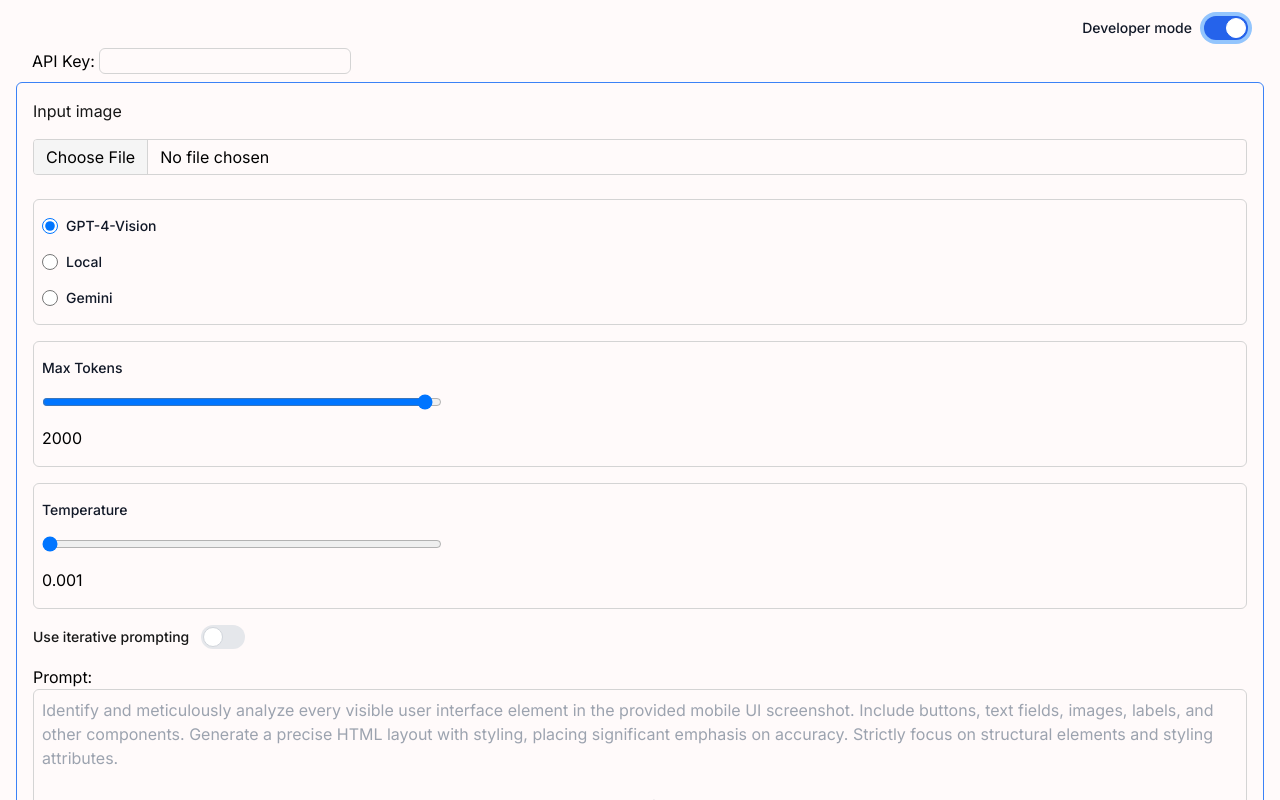
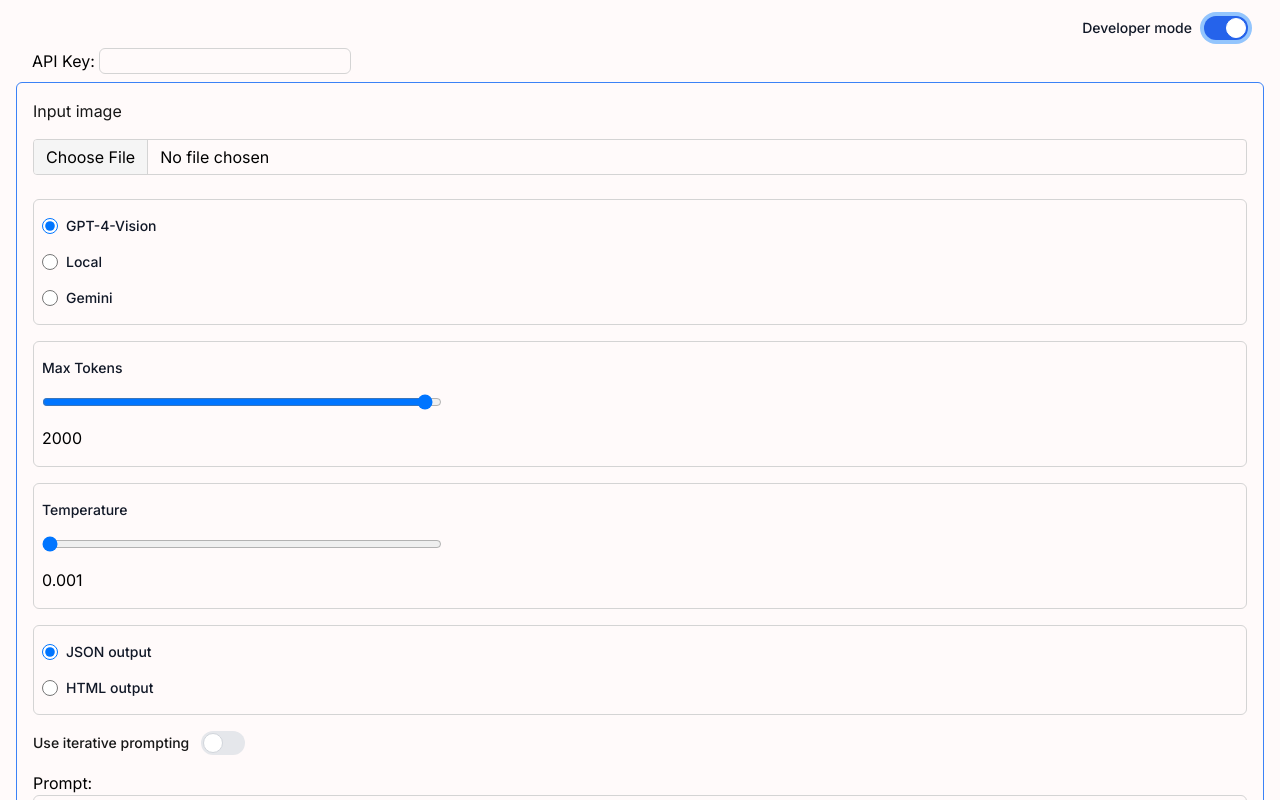
Before and after one commit to Eljowe/research-project-in-hci, a Next.js app: page / in a window 1280 px wide. Both pictures are taken after a click on the label "Developer mode". Shown: the top 800 px of the page. Built offline with nearby package versions, Linux system fonts and the light colour scheme.

Commit message:
json mode

```diff
--- a/app/page.tsx
+++ b/app/page.tsx
@@ -6,12 +6,14 @@ import CollapsibleContainer from "../components/CollapsibleContainer";
 import { useStore } from "./store/zustand";
 import { postImageAndPrompt } from "../services/promptService";
 import LoadingSpinner from "@/components/LoadingSpinner";
-import RadioMenu from "@/components/RadioMenu";
+import ModelRadioMenu from "@/components/ModelRadioMenu";
 import TemperatureSlider from "@/components/TemperatureSlider";
 import TokenSlider from "@/components/TokenSlider";
 import CopyButton from "@/components/CopyButton";
 import ClearPromptButton from "@/components/ClearPromptButton";
 import InsertDefaultPromptButton from "@/components/InsertDefaultPromptButton";
+import JSONRadioMenu from "@/components/JSONRadioMenu";
+import { json } from "stream/consumers";
 
 //For prompting inspiration: https://github.com/abi/screenshot-to-code/blob/main/backend/prompts/screenshot_system_prompts.py
 
@@ -58,6 +60,9 @@ const DEFAULT_ITERATIVE_PROMPT = `In this second iteration, your primary goal re
 
 Your goal is substantial improvement, with a particular emphasis on capturing the more complex styling aspects and the possible elements that were missed on the first iteration of the original mobile UI. While adhering to the guidelines provided in the first prompt, consider this iteration as an opportunity to refine and enhance not only accuracy but also the replication of intricate design details. Respond only with the generated HTML code and use entirely unique class names for the styles to prevent interference with the first iteration.`;
 
+const JSON_PROMPT = `i will provide you a screenshot of mobile user interface. I want you to list all the visible user interface components and elements to a list of json objects, add each element as its own node, so that no object has child elements. Use the format: Label: [type], Text: [text], BoundingBox from (x1, y1) to (x2, y2), where the boundingBox includes the coordinates of the elements top-left corner as the first coordinate pair and bottom-right corner the second coordinate pair, replace the variables with the approximation of their position on the screen, it does not matter if you are unable to give the exact precise values.
+Return only the list, no explanations, no additional information, nothing.`;
+
 //Code refactoring needed
 export default function Home() {
   const {
@@ -79,6 +84,8 @@ export default function Home() {
     setIterativeOutput,
     modelName,
     apiKey,
+    outputMode,
+    jsonOutput,
   } = useStore((state) => state);
 
   useEffect(() => {
@@ -118,7 +125,7 @@ export default function Home() {
     if (file) {
       await postImageAndPrompt(
         file,
-        prompt ? prompt : DEFAULT_PROMPT,
+        prompt ? prompt : outputMode === "JSON" ? JSON_PROMPT : DEFAULT_PROMPT,
         iterativePrompt ? iterativePrompt : DEFAULT_ITERATIVE_PROMPT,
         set,
         setGeneratedOutput,
@@ -128,6 +135,8 @@ export default function Home() {
         setIterativeOutput,
         modelName,
         apiKey,
+        jsonOutput,
+        outputMode,
       );
     }
   };
@@ -168,12 +177,13 @@ export default function Home() {
             />
             {developerMode && (
               <div className="flex flex-col space-y-4 pt-4">
-                <RadioMenu />
+                <ModelRadioMenu />
                 {!modelOnlineStatus && modelName == "Local" ? (
                   <h1 className="text-red-500">Local model is offline</h1>
                 ) : null}
                 <TokenSlider />
                 <TemperatureSlider />
+                <JSONRadioMenu />
                 <label className="inline-flex w-max cursor-pointer items-center">
                   <span className="me-3 text-sm font-medium text-neutral-900">Use iterative prompting</span>
                   <input
@@ -191,13 +201,18 @@ export default function Home() {
                     value={prompt ? prompt : ""}
                     onChange={(e) => set({ prompt: e.target.value })}
                     rows={10}
-                    placeholder={`${DEFAULT_PROMPT}`}
+                    placeholder={`${outputMode === "JSON" ? JSON_PROMPT : DEFAULT_PROMPT}`}
                     id="prompt"
                     className="w-[100%] rounded-md border border-neutral-300 bg-inherit p-2"
                   />
                   <div className="flex divide-x-2">
-                    <InsertDefaultPromptButton PROMPT={DEFAULT_PROMPT} promptType={"first"} />
-                    <CopyButton textToCopy={prompt ? prompt : DEFAULT_PROMPT} />
+                    <InsertDefaultPromptButton
+                      PROMPT={`${outputMode === "JSON" ? JSON_PROMPT : DEFAULT_PROMPT}`}
+                      promptType={"first"}
+                    />
+                    <CopyButton
+                      textToCopy={`${prompt ? prompt : outputMode === "JSON" ? JSON_PROMPT : DEFAULT_PROMPT}`}
+                    />
                     <ClearPromptButton promptType={"first"} />
                   </div>
                 </div>
@@ -264,6 +279,7 @@ export default function Home() {
             />
           ) : null}
         </div>
+        {outputMode === "HTML" && (
           <div className="flex w-full flex-wrap justify-center gap-2">
             <div
               className={`ml-0 flex ${useIterativePrompt ? "w-full md:w-[calc(50%-4px)]" : "w-full"} min-w-[350px] flex-col rounded-md border p-4`}
@@ -288,10 +304,20 @@ export default function Home() {
               </div>
             )}
           </div>
+        )}
+        {jsonOutput && (
+          <CollapsibleContainer title="JSON output">
+            <pre>
+              <code id="codeblock" className="hljs JSON">
+                {purify.sanitize(jsonOutput)}
+              </code>
+            </pre>
+          </CollapsibleContainer>
+        )}
         {generatedOutput && (
           <CollapsibleContainer title="Generated text output">
             <pre>
-              <code id="codeblock" className={`hljs html`}>
+              <code id="codeblock" className={outputMode === "HTML" ? `hljs html` : `hljs JSON`}>
                 {purify.sanitize(generatedOutput)}
               </code>
             </pre>
--- a/app/store/zustand.ts
+++ b/app/store/zustand.ts
@@ -20,6 +20,8 @@ type State = {
   setGeneratedOutput: (chunk: string) => void;
   modelName: string;
   apiKey: string | null;
+  outputMode: string;
+  jsonOutput: string | null;
 };
 
 export const useStore = create<State>()(
@@ -40,6 +42,8 @@ export const useStore = create<State>()(
       iterativeOutput: null,
       modelName: "GPT",
       apiKey: null,
+      outputMode: "JSON",
+      jsonOutput: null,
       set: (by) => set((state) => ({ ...state, ...by })),
       setIterativeOutput: (chunk) =>
         set((state) => ({
@@ -62,6 +66,7 @@ export const useStore = create<State>()(
         prompt: state.prompt,
         iterativePrompt: state.iterativePrompt,
         apiKey: state.apiKey,
+        outputMode: state.outputMode,
       }),
     },
   ),
--- /dev/null
+++ b/components/JSONRadioMenu.tsx
@@ -0,0 +1,44 @@
+import { useStore } from "../app/store/zustand";
+
+const JSONRadioMenu = () => {
+  const { outputMode, set } = useStore((state) => state);
+
+  const handleChange = (event: React.ChangeEvent<HTMLInputElement>) => {
+    set({ outputMode: event.target.value });
+  };
+
+  return (
+    <div className="flex w-full flex-col items-start justify-center gap-4 rounded-md border border-neutral-300 px-2 py-4">
+      <div className="flex items-center">
+        <input
+          id="json-radio-1"
+          type="radio"
+          value="JSON"
+          checked={outputMode === "JSON"}
+          name="json-radio"
+          onChange={handleChange}
+          className="h-4 w-4 border-gray-300 bg-gray-100 text-blue-600 focus:ring-2 focus:ring-blue-500  dark:focus:ring-blue-600"
+        />
+        <label htmlFor="json-radio-1" className="ms-2 text-sm font-medium text-gray-900 ">
+          JSON output
+        </label>
+      </div>
+      <div className="flex items-center">
+        <input
+          id="json-radio-2"
+          type="radio"
+          value="HTML"
+          checked={outputMode === "HTML"}
+          name="json-radio"
+          onChange={handleChange}
+          className="h-4 w-4 border-gray-300 bg-gray-100 text-blue-600 focus:ring-2 focus:ring-blue-500 dark:focus:ring-blue-600"
+        />
+        <label htmlFor="json-radio-2" className="ms-2 text-sm font-medium text-gray-900">
+          HTML output
+        </label>
+      </div>
+    </div>
+  );
+};
+
+export default JSONRadioMenu;
--- a/components/RadioMenu.tsx
+++ b/components/ModelRadioMenu.tsx
@@ -1,6 +1,6 @@
 import { useStore } from "../app/store/zustand";
 
-const RadioMenu = () => {
+const ModelRadioMenu = () => {
   const { modelName, set } = useStore((state) => state);
 
   const handleChange = (event: React.ChangeEvent<HTMLInputElement>) => {
@@ -55,4 +55,4 @@ const RadioMenu = () => {
   );
 };
 
-export default RadioMenu;
+export default ModelRadioMenu;
```
Also changed, not shown: services/promptService.tsx (+13 -0 lines). Lines whose indentation alone changed are shown as unchanged.
